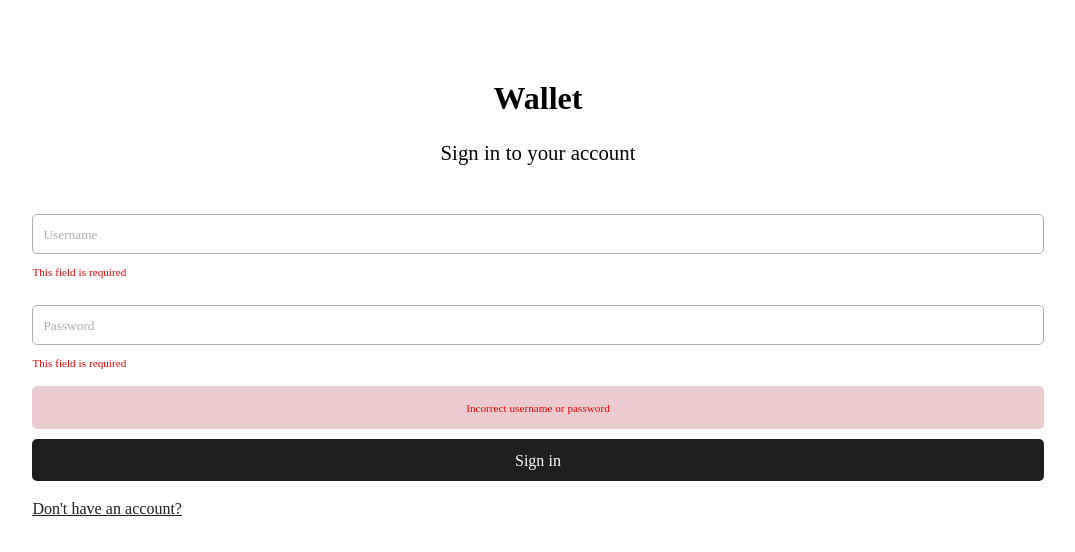
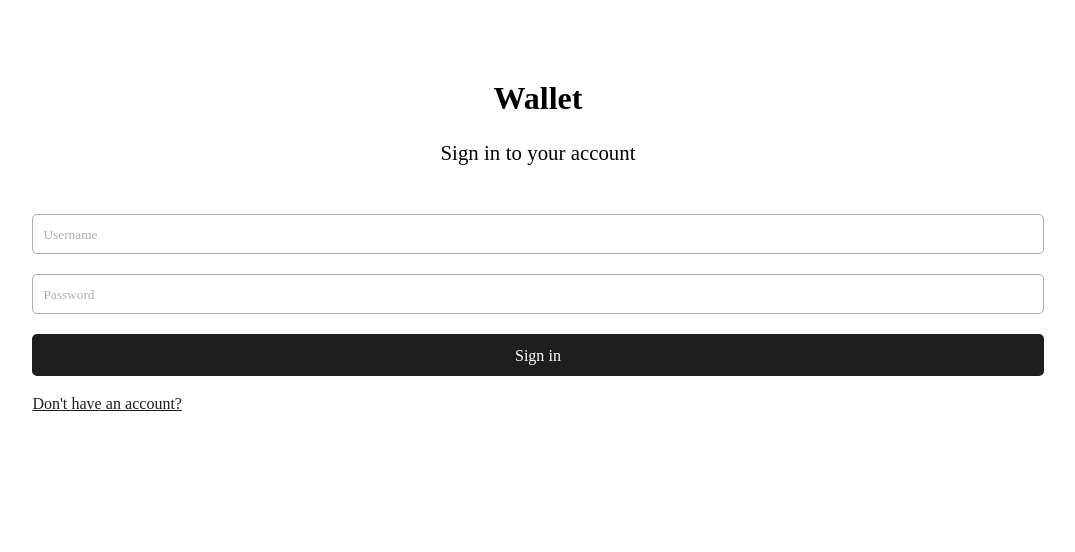
Before and after one commit to tineo-project-wallet/frontend, a React (Vite) app: page /login in a window 1280 px wide. Shown: the top 552 px of the page, without its empty margins (102-1177 px from the left). Built offline with nearby package versions, Linux system fonts and the light colour scheme; a web font is replaced by a local one.

Commit message:
feat: implement form validation and error handling in login component

```diff
--- a/src/pages/Login.jsx
+++ b/src/pages/Login.jsx
@@ -1,9 +1,52 @@
 import { Link } from "react-router-dom";
+import { useState } from "react";
 import { basicRouteList } from "../routes/routeList";
 
 import styles from "../styles/pages/login.register.module.css";
 
 function Login() {
+  const [errorInput, setErrorInput] = useState({
+    username: "",
+    password: "",
+    api: "",
+  });
+  const [user, setUser] = useState({
+    username: "",
+    password: "",
+  });
+
+  const handleErrorInput = (e) => {
+    const { name, value } = e.target;
+    let errorMessage = "";
+
+    if (value.length == 0) {
+      errorMessage = "This field is required";
+    } else if (name == "username" && value.length < 3) {
+      errorMessage = "Username must be at least 3 characters";
+    }
+
+    setErrorInput({ ...errorInput, [name]: errorMessage });
+  };
+
+  const handleSubmit = (e) => {
+    e.preventDefault();
+
+    if (Object.values(errorInput).some((value) => value !== "")) {
+      // todo - add modal
+      alert("Please fill in the form correctly");
+      return
+    }
+
+    const form = e.target;
+    const formData = new FormData(form);
+    const username = formData.get("username");
+    const password = formData.get("password");
+    setUser({ username, password });
+    console.log(user);
+
+    // fetch
+  };
+
   return (
     <>
       <header className={styles.header}>
@@ -11,30 +54,36 @@ function Login() {
         <h2 className={styles.h2}>Sign in to your account</h2>
       </header>
 
-      <form method="post" className={styles.form}>
+      <form method="post" className={styles.form} onSubmit={handleSubmit}>
         <input
           type="text"
           id="username"
           name="username"
           placeholder="Username"
-          required
           className={styles.input}
+          onChange={handleErrorInput}
         />
-        <p className={styles.errorInputMessage}>This field is required</p>
+        {errorInput.username && (
+          <p className={styles.errorInputMessage}>{errorInput.username}</p>
+        )}
 
         <input
           type="password"
           id="password"
           name="password"
           placeholder="Password"
-          required
           className={styles.input}
+          onChange={handleErrorInput}
         />
-        <p className={styles.errorInputMessage}>This field is required</p>
+        {errorInput.password && (
+          <p className={styles.errorInputMessage}>{errorInput.password}</p>
+        )}
 
-        <p className={styles.errorLoginMessage}>
-          Incorrect username or password
-        </p>
+        {errorInput.api && (
+          <p className={styles.errorLoginMessage}>
+            Incorrect username or password
+          </p>
+        )}
 
         {/* <p>
           <Link className={styles.linkSignUp}>Forgot password</Link>
```
